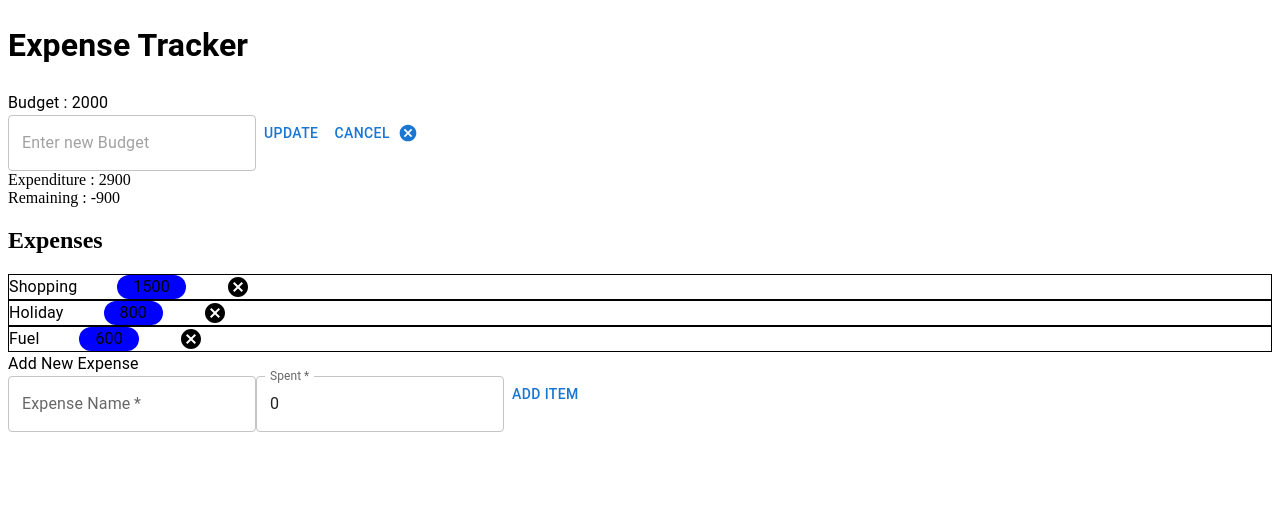
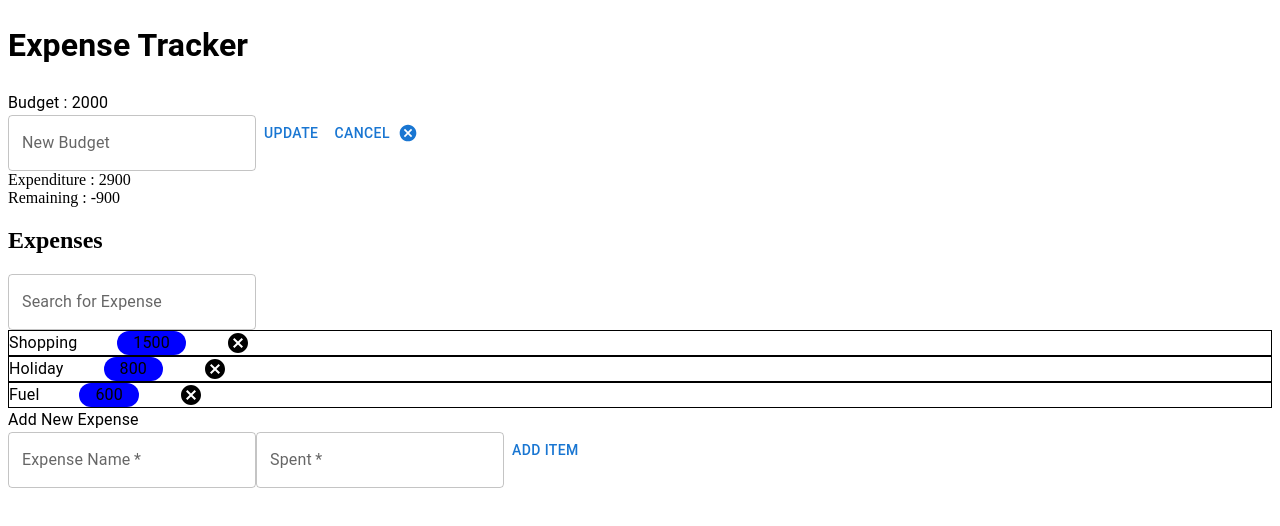
Before and after one commit to Adnan7209/ExpenseTrackerApp, a React (Vite) app: page / in a window 1280 px wide. Both pictures are taken after a click on the button "EDIT". Shown: the top 526 px of the page. Built offline with nearby package versions, Linux system fonts and the light colour scheme.

Commit message:
search bar added

```diff
--- a/src/components/AddExpenseForm.jsx
+++ b/src/components/AddExpenseForm.jsx
@@ -5,7 +5,7 @@ import { v4 as uuidv4 } from 'uuid';
 
 const AddExpenseForm = () => {
   const [expenseName,setExpenseName] = useState('');
-  const [amountSpent,setAmountSpent] = useState(0);
+  const [amountSpent,setAmountSpent] = useState('');
   const {dispatch} =useContext(AppContext);
   console.log(expenseName);
   const handleSubmit = (event) => {
@@ -37,7 +37,7 @@ const AddExpenseForm = () => {
     });
     console.log("type",typeof(expenseName),typeof(amountSpent),typeof(newExpenseItem));
     setExpenseName('');
-    setAmountSpent(0);
+    setAmountSpent('');
   }
   return (
     <Box
--- a/src/components/Budget.jsx
+++ b/src/components/Budget.jsx
@@ -6,7 +6,7 @@ import CancelIcon from '@mui/icons-material/Cancel';
 
 const Budget = () => {
   const {budget,dispatch} = useContext(AppContext);
-  const [newBudget,setNewBudget] = useState();
+  const [newBudget,setNewBudget] = useState('');
   const [isEditing,setIsEditing] = useState(false);
   const handleSubmit = (e) => {
     e.preventDefault();
@@ -15,7 +15,7 @@ const Budget = () => {
       type:"UPDATE_BUDGET",
       payload:newBudget,
     });
-    setNewBudget(0);
+    setNewBudget('');
     setIsEditing(false);
   }
   return (
@@ -40,8 +40,9 @@ const Budget = () => {
         onSubmit={handleSubmit}
         >
           <TextField
+            label='New Budget'
             type='number'
-            placeholder='Enter new Budget'
+            // placeholder='Enter new Budget'
             value={newBudget}
             onChange={(e)=>setNewBudget(Number(e.target.value))}
           />
@@ -54,7 +55,7 @@ const Budget = () => {
             onClick={
               ()=>{
                 setIsEditing(false)
-                setNewBudget(0)
+                setNewBudget('')
               }
             }
             endIcon={<CancelIcon/>}
--- a/src/components/ExpensesList.jsx
+++ b/src/components/ExpensesList.jsx
@@ -1,19 +1,32 @@
-import React, { useContext } from 'react'
+import React, { useContext, useState } from 'react'
 import ExpenseItem from './ExpenseItem'
 import {Box, Typography } from '@mui/material'
 import { AppContext } from './context/AppContext'
+import SearchBar from './context/SearchBar'
 
 
 const ExpensesList = () => {
   const {expenses}= useContext(AppContext);
+  const [search,setSearch] = useState('');
+  const searchedList = expenses.filter(
+    (expense) => (
+      (expense.name).toLowerCase().includes(search.toLowerCase())
+    )
+  );
+
   return (
     <Box>
       <h2>Expenses</h2>
+      <SearchBar search={search} setSearch={setSearch}/>
       <Box>
         {
-          expenses.map((item)=>(
-            <ExpenseItem key={item.id} name={item.name} expense={item.expense} id={item.id} />
-          ))
+          searchedList.length>0 ? (
+            searchedList.map((item)=>(
+              <ExpenseItem key={item.id} name={item.name} expense={item.expense} id={item.id} />
+            ))
+          ):(
+            <Typography>No Items to be displayed</Typography>
+          )
         }
       </Box>
     </Box>
--- a/src/components/Remaining.jsx
+++ b/src/components/Remaining.jsx
@@ -1,14 +1,15 @@
 import React, { useContext } from 'react'
 import { AppContext } from './context/AppContext'
+import { Box } from '@mui/material';
 
 const Remaining = () => {
   const {budget,totalExpenses} = useContext(AppContext);
 
   console.log("total",totalExpenses);
   return (
-    <box>
+    <Box>
       Remaining : {budget - totalExpenses}
-    </box>
+    </Box>
   )
 }
 
--- /dev/null
+++ b/src/components/context/SearchBar.jsx
@@ -0,0 +1,19 @@
+import { Box, TextField } from '@mui/material'
+import React from 'react'
+
+const SearchBar = ({search,setSearch}) => {
+  return (
+    <Box>
+        <TextField
+        type='text'
+        value={search}
+        onChange={(e)=>setSearch(e.target.value)}
+        label='Search for Expense'
+        autoComplete='off'
+        />
+
+    </Box>
+  )
+}
+
+export default SearchBar
```
